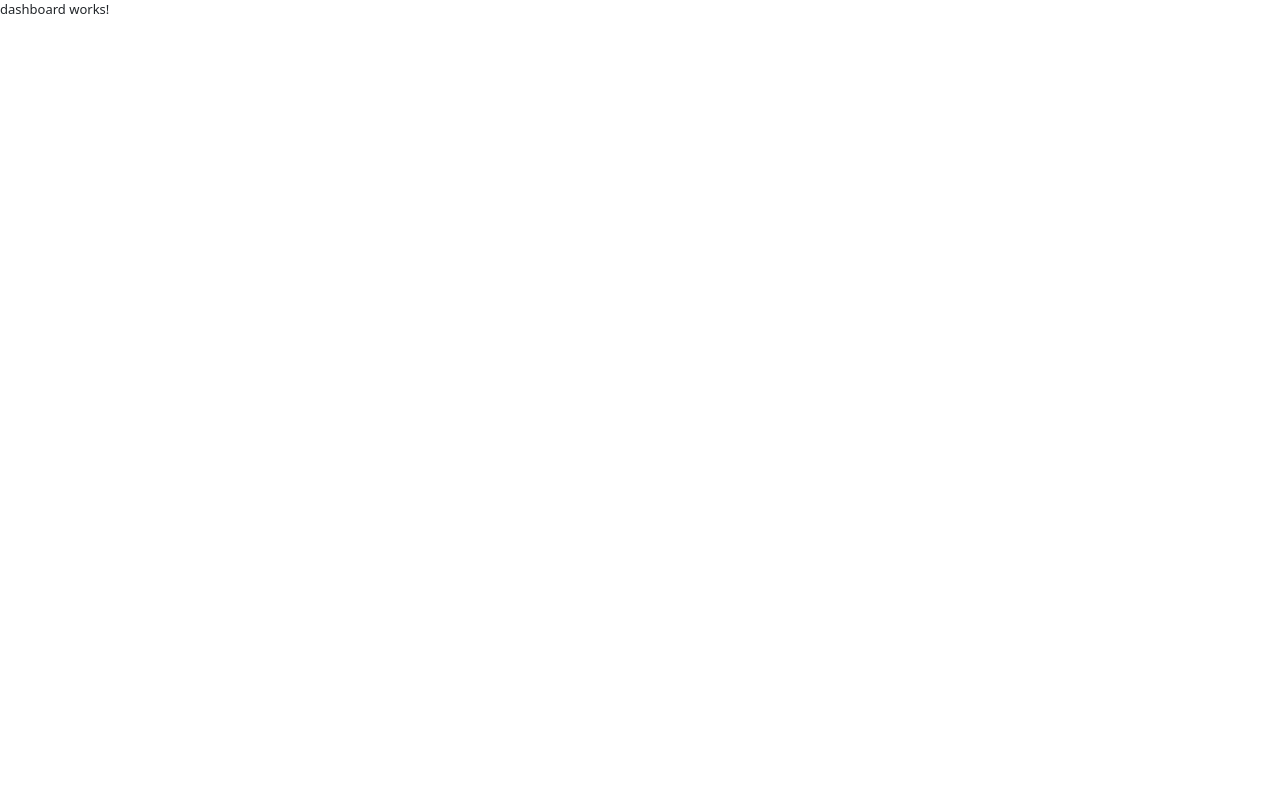
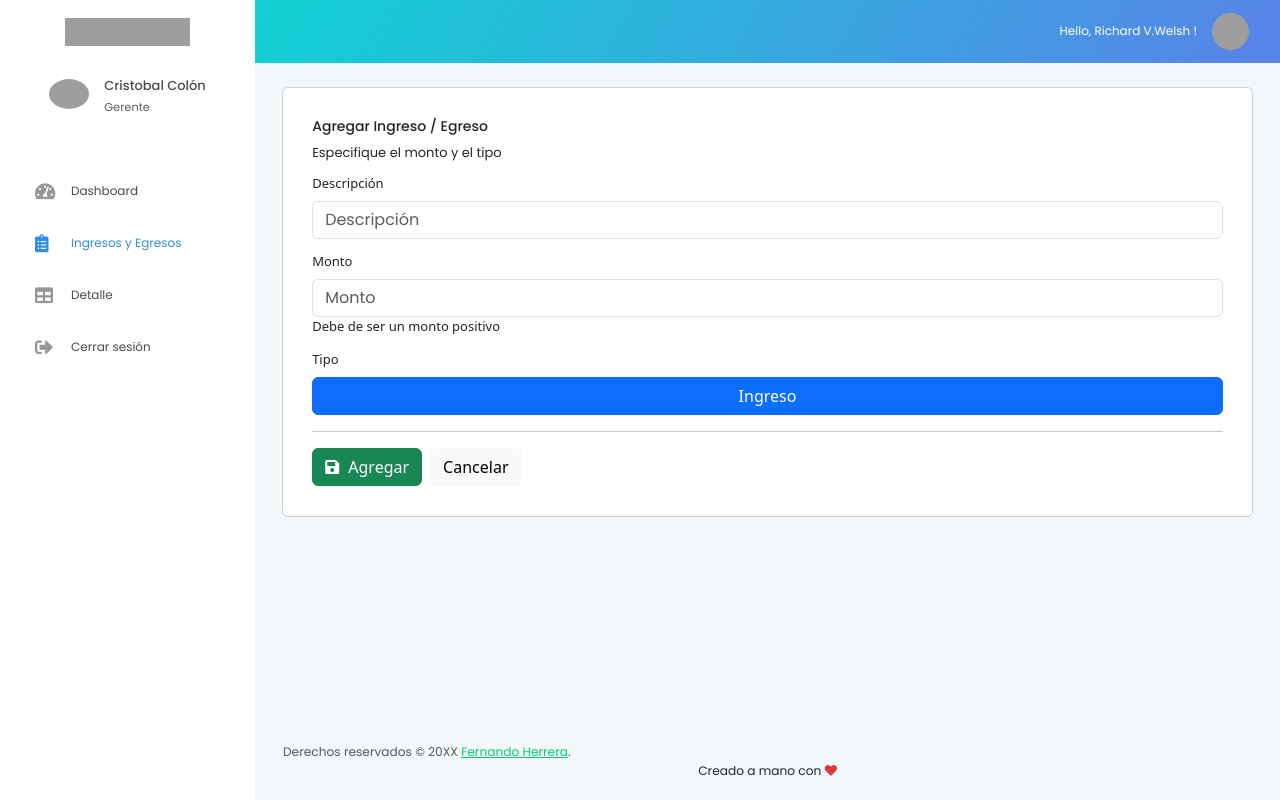
Before and after one commit to AIOR-IA/Dashboard-NGRX, an Angular app: page /income-expenses in a window 1280 px wide. Before the commit this address led to /. Built offline with nearby package versions, Linux system fonts and the light colour scheme; grey boxes are pictures that could not be loaded.

Commit message:
added basic validations to register.component and modified some routes in the app

```diff
--- a/src/app/app.module.ts
+++ b/src/app/app.module.ts
@@ -12,6 +12,8 @@ import { DetailComponent } from './income-expenses/detail/detail.component';
 import { FooterComponent } from './shared/footer/footer.component';
 import { NavbarComponent } from './shared/navbar/navbar.component';
 import { SidebarComponent } from './shared/sidebar/sidebar.component';
+import { RouterModule } from '@angular/router';
+import { ReactiveFormsModule } from '@angular/forms';
 
 @NgModule({
   declarations: [
@@ -28,7 +30,9 @@ import { SidebarComponent } from './shared/sidebar/sidebar.component';
   ],
   imports: [
     BrowserModule,
-    AppRoutingModule
+    AppRoutingModule,
+    RouterModule,
+    ReactiveFormsModule
   ],
   providers: [],
   bootstrap: [AppComponent]
--- a/src/app/auth/register/register.component.html
+++ b/src/app/auth/register/register.component.html
@@ -3,35 +3,48 @@
   <div class="content-wrapper d-flex align-items-center auth register-bg-1 theme-one">
     <div class="row w-100">
       <div class="col-lg-4 mx-auto">
-        <h2 class="text-center mb-4">Registro</h2>
+        <h2 class="text-center mb-4">Register</h2>
         <div class="auto-form-wrapper">
-          <form action="#">
+          <form autocomplete="off" [formGroup]="myForm">
+
             <div class="form-group">
               <div class="input-group">
-                <input type="email" class="form-control" placeholder="Correo">
+                <input type="text" class="form-control" placeholder="Username" formControlName="username">
                 <div class="input-group-append">
                   <span class="input-group-text">
-                    <i class="fa fa-check-circle"></i>
-                  </span>
-                </div>
-              </div>
-            </div>
-            <div class="form-group">
-              <div class="input-group">
-                <input type="password" class="form-control" placeholder="Password">
-                <div class="input-group-append">
-                  <span class="input-group-text">
-                    <i class="fa fa-check-circle"></i>
+                    <i *ngIf="myForm.get('username')?.valid" class="fa fa-check-circle"></i>
                   </span>
                 </div>
               </div>
             </div>
 
             <div class="form-group">
-              <button class="btn btn-primary submit-btn btn-block">Crear cuenta</button>
+              <div class="input-group">
+                <input type="email" class="form-control" placeholder="Email" formControlName="email">
+                <div class="input-group-append">
+                  <span class="input-group-text">
+                    <i *ngIf="myForm.get('email')?.valid" class="fa fa-check-circle"></i>
+                  </span>
+                </div>
+              </div>
+            </div>
+
+            <div class="form-group">
+              <div class="input-group">
+                <input type="password" class="form-control" placeholder="Password" formControlName="password">
+                <div class="input-group-append">
+                  <span class="input-group-text">
+                    <i *ngIf="myForm.get('password')?.valid" class="fa fa-check-circle"></i>
+                  </span>
+                </div>
+              </div>
+            </div>
+
+            <div class="form-group">
+              <button class="btn btn-primary submit-btn btn-block" (click)= "saveUser()">Create account</button>
             </div>
             <div class="text-block text-center my-3">
-              <span class="text-small font-weight-semibold">ya tienes una cuenta?</span>
+              <span class="text-small font-weight-semibold">Do you have an account ?</span>
               <br>
               <a href="" class="text-black text-small" [routerLink]="['/login']">Login</a>
             </div>
--- a/src/app/auth/register/register.component.ts
+++ b/src/app/auth/register/register.component.ts
@@ -1,4 +1,5 @@
-import { Component, OnInit } from '@angular/core';
+import { Component, OnInit, inject } from '@angular/core';
+import { FormBuilder, FormGroup, Validators } from '@angular/forms';
 
 @Component({
   selector: 'app-register',
@@ -7,9 +8,32 @@ import { Component, OnInit } from '@angular/core';
 })
 export class RegisterComponent implements OnInit {
 
+  private fb = inject(FormBuilder)
   constructor() { }
+
+  myForm:FormGroup = this.fb.group({
+    username: [ '' , [ Validators.required, Validators.minLength(4) ]],
+    email:    [ '' , [ Validators.required, Validators.email ]],
+    password: [ '' , [ Validators.required, Validators.minLength(6) ]],
+
+  })
 
   ngOnInit(): void {
   }
 
+  public saveUser() {
+    // if( this.myForm.valid ) {
+    //     this.trimValues();
+    //     this.shortenBlankSpaces();
+    //     return;
+    // }
+    // else {
+    //   this.myForm.markAllAsTouched();
+    //   return;
+    // }
+    console.log(this.myForm.valid)
+    console.log(this.myForm.value)
+
+  }
+
 }
--- a/src/app/dashboard/dashboard.component.html
+++ b/src/app/dashboard/dashboard.component.html
@@ -1 +1,14 @@
-<p>dashboard works!</p>
+<app-navbar></app-navbar>
+
+  <div class="page-body-wrapper">
+
+    <app-sidebar></app-sidebar>
+
+    <div class="main-panel">
+      <div class="content-wrapper">
+          <router-outlet></router-outlet>
+      </div>
+      <app-footer></app-footer>
+    </div>
+
+  </div>
--- /dev/null
+++ b/src/app/dashboard/dashboard.routes.ts
@@ -0,0 +1,16 @@
+import { Routes } from "@angular/router";
+import { StadisticComponent } from "../income-expenses/stadistic/stadistic.component";
+import { IncomeExpensesComponent } from "../income-expenses/income-expenses.component";
+import { DetailComponent } from "../income-expenses/detail/detail.component";
+
+export const dashboardRoutes: Routes = [
+  {
+    path: 'dashboard', component: StadisticComponent
+  },
+  {
+    path: 'income-expenses', component: IncomeExpensesComponent
+  },
+  {
+    path: 'detail', component: DetailComponent
+  }
+]
--- a/src/app/income-expenses/detail/detail.component.html
+++ b/src/app/income-expenses/detail/detail.component.html
@@ -1 +1,32 @@
-<p>detail works!</p>
+<div class="row">
+  <div class="col-12">
+      <div class="card">
+        <div class="card-body">
+          <h4 class="card-title">Detalle de ingreso egreso</h4>
+
+          <table class="table">
+            <thead>
+              <tr>
+                <th>Descripción</th>
+                <th>Monto</th>
+                <th>Tipo</th>
+                <th></th>
+              </tr>
+            </thead>
+
+            <tbody>
+              <tr>
+                <td>Descripción</td>
+                <td>Monto</td>
+                <td>Tipo</td>
+                <td>acciones</td>
+              </tr>
+            </tbody>
+
+          </table>
+
+
+        </div>
+      </div>
+  </div>
+</div>
--- a/src/app/income-expenses/income-expenses.component.html
+++ b/src/app/income-expenses/income-expenses.component.html
@@ -1 +1,57 @@
-<p>income-expenses works!</p>
+<div class="row">
+  <div class="col-12">
+      <div class="card">
+        <div class="card-body">
+          <h4 class="card-title">Agregar Ingreso / Egreso</h4>
+          <p class="card-description">
+            Especifique el monto y el tipo
+          </p>
+
+          <form>
+
+            <div class="form-group">
+              <label>Descripción</label>
+              <input type="text"
+                     class="form-control"
+                     placeholder="Descripción"
+                     name="descripcion">
+            </div>
+
+            <div class="form-group">
+                <label>Monto</label>
+                <input type="number"
+                       class="form-control"
+                       placeholder="Monto"
+                       name="monto">
+                  <p>
+                    Debe de ser un monto positivo
+                  </p>
+              </div>
+
+            <div class="form-group">
+                <label>Tipo</label>
+                <br>
+                <button type="button" class="btn btn-primary btn-block">Ingreso</button>
+                <!-- <button type="button" class="btn btn-warning btn-block">Egreso</button> -->
+            </div>
+
+            <hr>
+            <button type="button" class="btn btn-success mr-2">
+              <i class="fa fa-save"></i>
+              Agregar
+            </button>
+
+            <!--
+              <button disabled class="btn btn-success mr-2">
+                <i class="fa fa-spin fa-sync"></i>
+                Espere por favor...
+              </button>
+            -->
+
+            <button type="reset" class="btn btn-light">Cancelar</button>
+
+          </form>
+        </div>
+      </div>
+    </div>
+</div>
--- a/src/app/income-expenses/stadistic/stadistic.component.html
+++ b/src/app/income-expenses/stadistic/stadistic.component.html
@@ -1 +1,45 @@
-<p>stadistic works!</p>
+<div class="row">
+  <div class="col-6">
+      <div class="card card-statistics">
+        <div class="card-body">
+
+          <div class="clearfix">
+            <div class="float-left">
+              <i class="fa fa-money-bill-alt text-success icon-lg"></i>
+            </div>
+            <div class="float-right">
+              <p class="mb-0 text-right">Ingresos</p>
+              <div class="fluid-container">
+                <h3 class="font-weight-medium text-right mb-0">$65,650</h3>
+              </div>
+            </div>
+          </div>
+          <p class="text-muted mt-3 mb-0">
+            <i class="mdi mdi-alert-octagon mr-1" aria-hidden="true"></i> 65% lower growth
+          </p>
+        </div>
+      </div>
+    </div>
+
+    <div class="col-6">
+        <div class="card card-statistics">
+          <div class="card-body">
+
+            <div class="clearfix">
+              <div class="float-left">
+                <i class="fa fa-shipping-fast text-danger icon-lg"></i>
+              </div>
+              <div class="float-right">
+                <p class="mb-0 text-right">Ingresos</p>
+                <div class="fluid-container">
+                  <h3 class="font-weight-medium text-right mb-0">$65,650</h3>
+                </div>
+              </div>
+            </div>
+            <p class="text-muted mt-3 mb-0">
+              <i class="mdi mdi-alert-octagon mr-1" aria-hidden="true"></i> 65% lower growth
+            </p>
+          </div>
+        </div>
+      </div>
+</div>
--- a/src/app/shared/sidebar/sidebar.component.html
+++ b/src/app/shared/sidebar/sidebar.component.html
@@ -19,21 +19,21 @@
       </div>
     </li>
 
-    <li class="nav-item">
+    <li class="nav-item" [routerLink]="['dashboard']" routerLinkActive="active">
       <a class="nav-link">
         <i class="menu-icon fa fa-tachometer-alt"></i>
-        <span class="menu-title">Dashboard</span>
+        <span class="menu-title" >Dashboard</span>
       </a>
     </li>
 
-    <li class="nav-item">
+    <li class="nav-item"  [routerLink]="['income-expenses']" routerLinkActive="active">
       <a class="nav-link">
         <i class="menu-icon fa fa-clipboard-list"></i>
         <span class="menu-title">Ingresos y Egresos</span>
       </a>
     </li>
 
-    <li class="nav-item">
+    <li class="nav-item" [routerLink]="['detail']" routerLinkActive="active">
       <a class="nav-link">
         <i class="menu-icon fa fa-table"></i>
         <span class="menu-title">Detalle</span>
```
Also changed, not shown: src/app/app-routing.module.ts (+6 -1 lines), src/app/app.component.html (+0 -13 lines).
